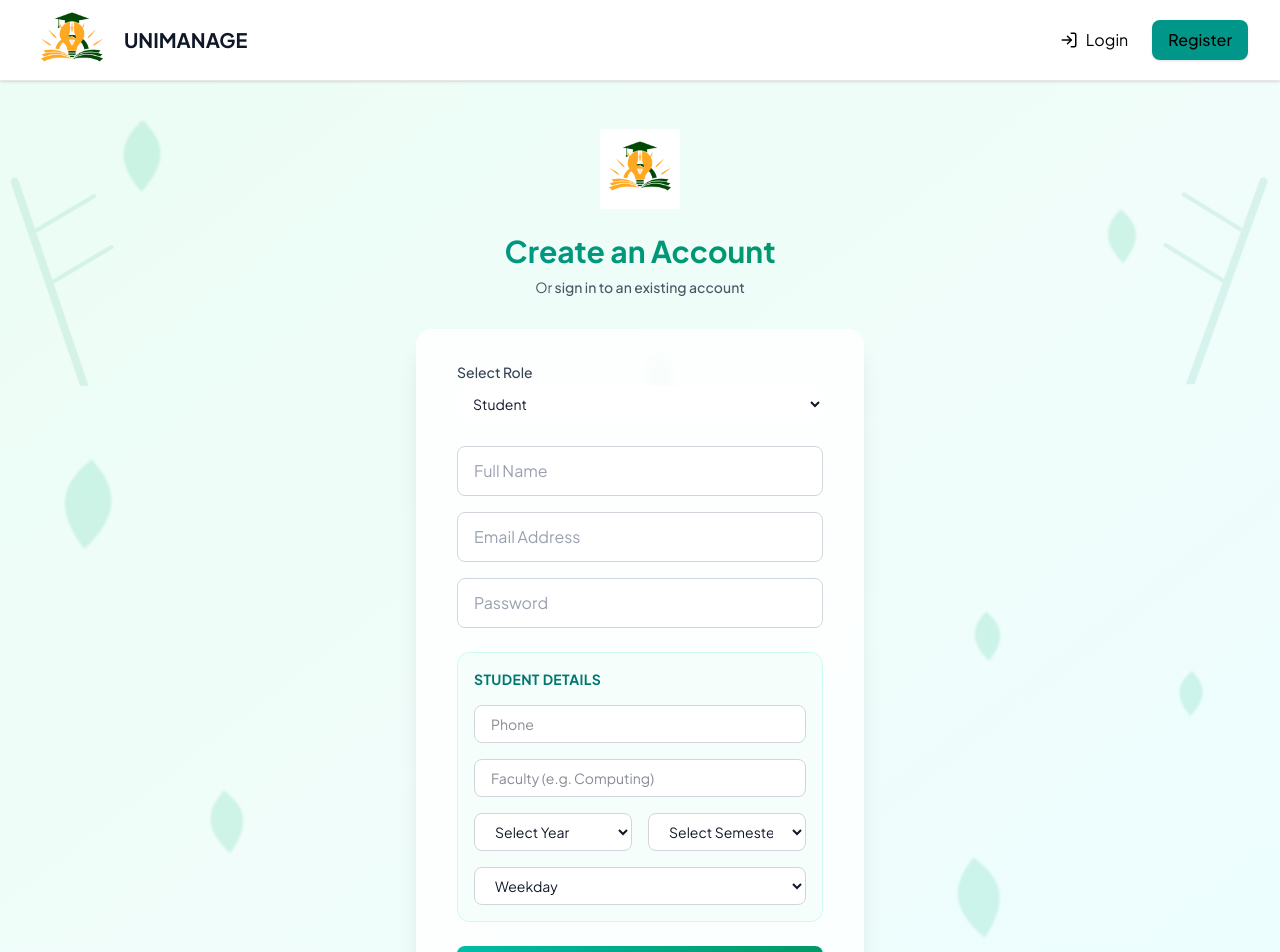
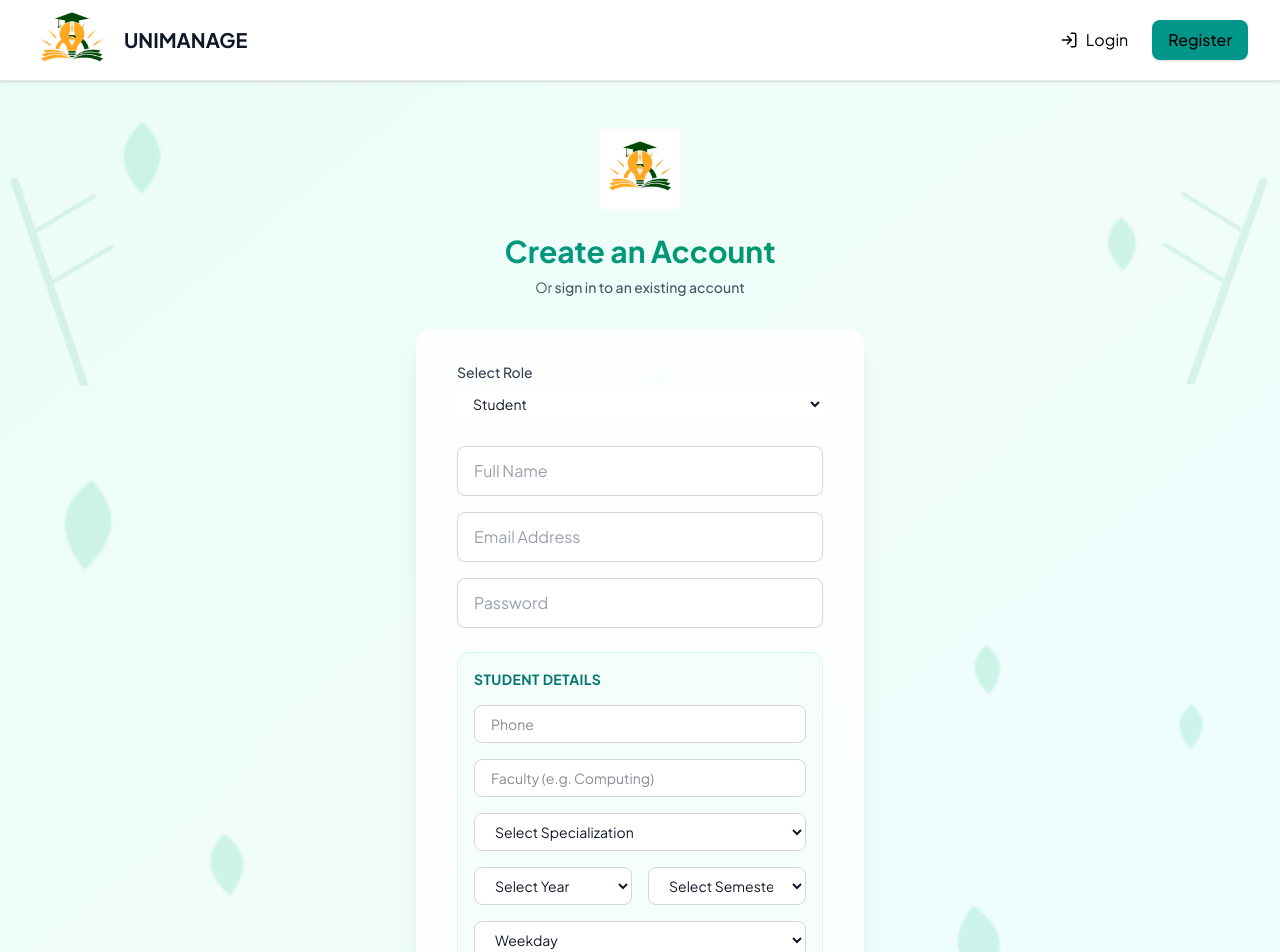
Before and after one commit to Poornima-Hansani/Campus-Facility-Management-System, a React (Vite) app in the folder frontend/: page /register in a window 1280 px wide. Shown: the top 952 px of the page. Built offline with nearby package versions, Linux system fonts and the light colour scheme; no server answers.

Commit message:
feat: add specialization field to student registration

```diff
--- a/frontend/src/pages/RegisterPage.tsx
+++ b/frontend/src/pages/RegisterPage.tsx
@@ -210,6 +210,21 @@ export default function RegisterPage() {
                       placeholder="Faculty (e.g. Computing)"
                       className="w-full appearance-none border border-gray-300 rounded-lg py-2 px-4 text-sm text-gray-900 bg-white/90 focus:ring-teal-500 focus:border-transparent"
                     />
+                    <select
+                      name="specialization"
+                      value={formData.specialization}
+                      onChange={handleInputChange}
+                      className="w-full border border-gray-300 rounded-lg py-2 px-4 text-sm text-gray-900 bg-white focus:ring-teal-500"
+                    >
+                      <option value="">Select Specialization</option>
+                      <option value="Computer Science">Computer Science</option>
+                      <option value="Information Systems">Information Systems</option>
+                      <option value="Software Engineering">Software Engineering</option>
+                      <option value="Data Science">Data Science</option>
+                      <option value="Cyber Security">Cyber Security</option>
+                      <option value="Artificial Intelligence">Artificial Intelligence</option>
+                      <option value="Computer Engineering">Computer Engineering</option>
+                    </select>
                     <div className="grid grid-cols-2 gap-4">
                       <select
                         name="year"
```
